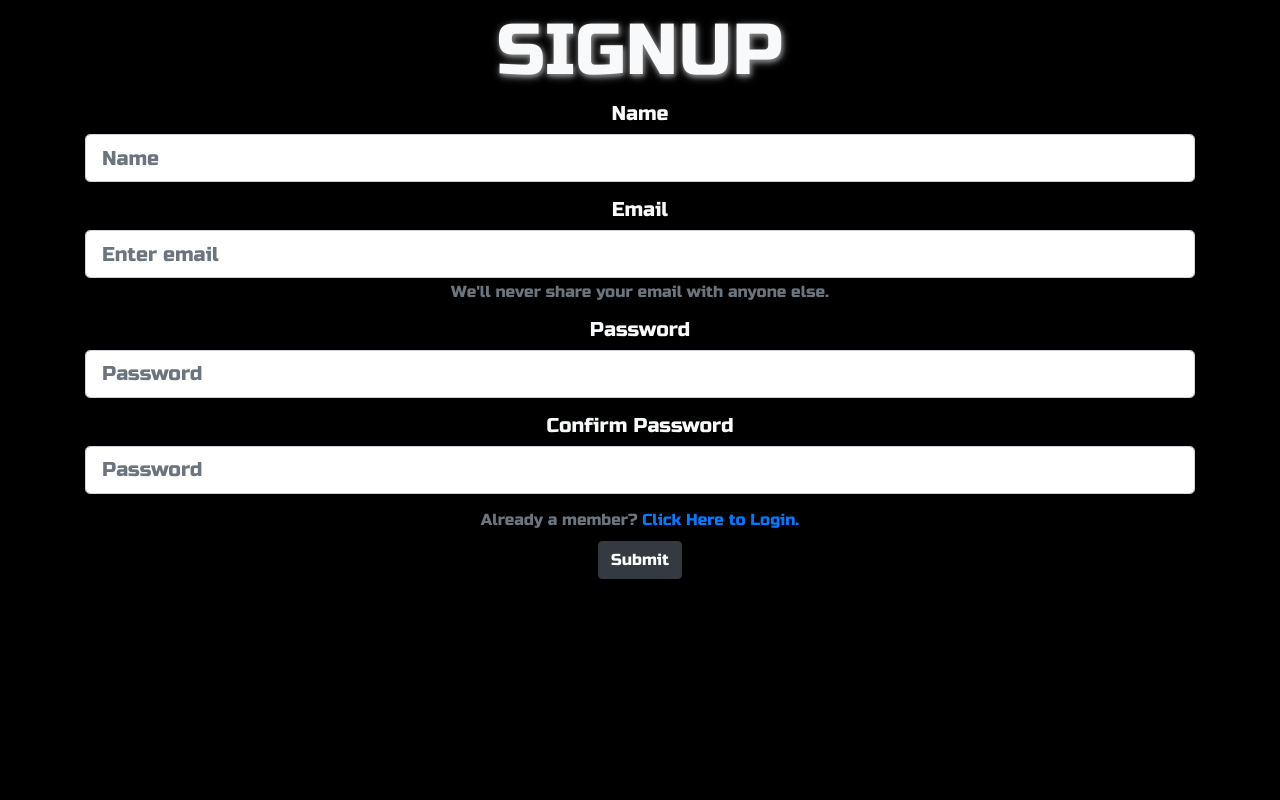
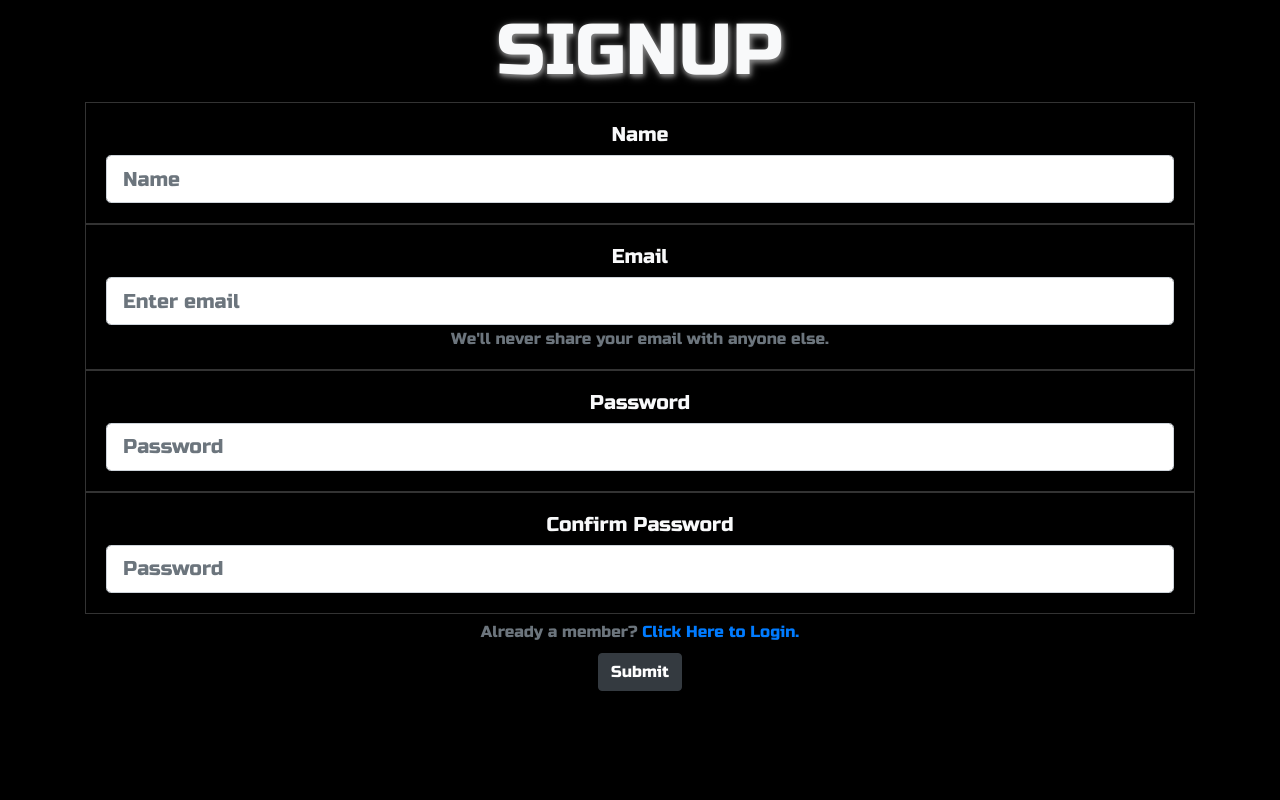
Before and after one commit to gagangulyani/Psych-Up, a Flask app: page /signup in a window 1280 px wide. Shown: the part 56-856 px from the top of the page. Run offline with Flask 2, Linux system fonts and the light colour scheme; some libraries are stand-ins or nearby versions.

Commit message:
add: style for Signup and Login forms

```diff
--- a/static/css/styles.css
+++ b/static/css/styles.css
@@ -10,6 +10,17 @@ body {
 
 .bg-dark {
     background-color: black!important;
+}
+
+.auth-form .form-group {
+    padding: 1em;
+    margin: auto;
+    border: 1px solid rgba(255, 255, 255, 0.2);
+}
+
+#logo:hover,
+.auth-form .form-group:hover {
+    box-shadow: 1px 2px 8px 1px white, 1px 2px 8px 1px grey;
 }
 
 .landing {
@@ -29,10 +40,6 @@ body {
     width: 60%;
 }
 
-#logo:hover {
-    box-shadow: 1px 2px 8px 1px white, 1px 2px 8px 1px grey;
-}
-
 .heading-custom {
     text-shadow: 1px 2px 4px grey, 1px 2px 8px grey;
     transition: all 0.7s ease-in-out;
--- a/templates/login.html
+++ b/templates/login.html
@@ -6,7 +6,7 @@
         <div class="row">
             <div class="col-12 mt-2 text-center h5">
                 <h1 class="display-3 text-light heading-custom">Login</h1>
-                <form action="{{url_for('signup')}}" method="POST">
+                <form action="{{url_for('signup')}}" class="auth-form" method="POST">
                     {{ form.csrf_token }}
                     <div class="form-group">
                         {{form.email.label(class="text-light")}} {{form.email(class="form-control form-control-lg",placeholder="Enter email")}}{{display_errors(form.email.errors)}}
--- a/templates/signup.html
+++ b/templates/signup.html
@@ -6,7 +6,7 @@
         <div class="row">
             <div class="col-12 mt-2 text-center h5">
                 <h1 class="display-3 text-light heading-custom">SIGNUP</h1>
-                <form action="{{url_for('signup')}}" method="POST">
+                <form action="{{url_for('signup')}}" class="auth-form" method="POST">
                     {{ form.csrf_token }}
                     <div class="form-group">
                         {{form.name.label(class="text-light")}} {{form.name(class="form-control form-control-lg",placeholder="Name")}} {{display_errors(form.name.errors)}}
```
